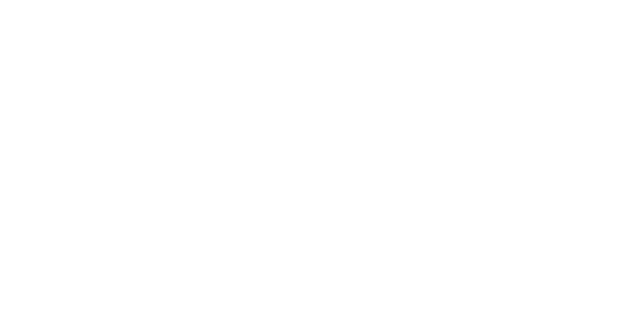
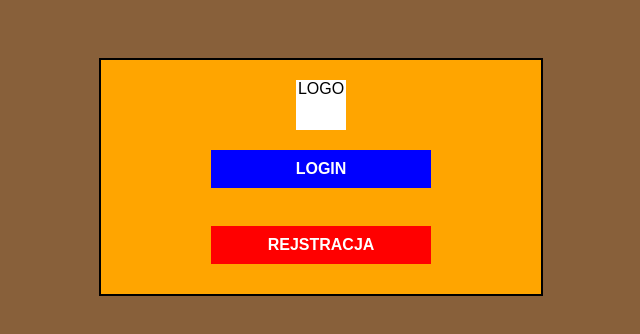
Before and after one commit to Kamyk115/strona, a plain HTML site: page index.html in a window 1280 px wide. Shown: the whole page, without its empty margins (319-959 px from the left). Drawn offline with Linux system fonts and the light colour scheme.

Commit message:
1 wersja

```diff
--- a/index.html
+++ b/index.html
@@ -1,11 +1,31 @@
 <!DOCTYPE html>
-<html lang="en">
+<html lang="pl">
 <head>
     <meta charset="UTF-8">
     <meta name="viewport" content="width=device-width, initial-scale=1.0">
-    <title>Document</title>
+    <title>strona 1</title>
+    <style>
+        body{ background-color: rgb(136, 96, 58); display: flex; justify-content: center;
+        padding-top: 50px; font-family: arial;}
+
+        .haczyk{background-color:orange; width: 400px; padding: 20px;
+        text-align: center; border: 2px solid black;}
+
+        .przycisk{display: block; margin: 10px auto; padding: 10px; width: 200px; text-decoration: none;
+        color: white; font-weight: bold;}
+
+        .niebieski{background-color: blue;}
+        .czerwony{background-color: red;}
+
+    </style>
 </head>
 <body>
+    <div class="haczyk">
+        <div style="background-color: #ffff; width: 50px; height: 50px; margin: 0 auto 20px;">LOGO</div>
+        <a href="logowanie.html" class="przycisk niebieski">LOGIN</a>
+        <BR>
+        <a href="rejstracja.html" class="przycisk czerwony">REJSTRACJA</a>
+    </div>
 
 </body>
 </html>
```
